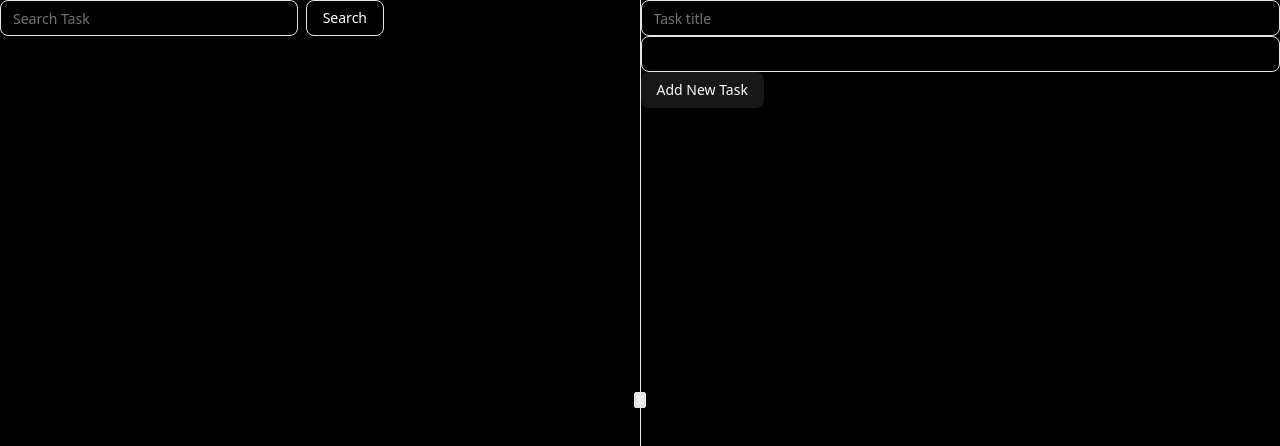
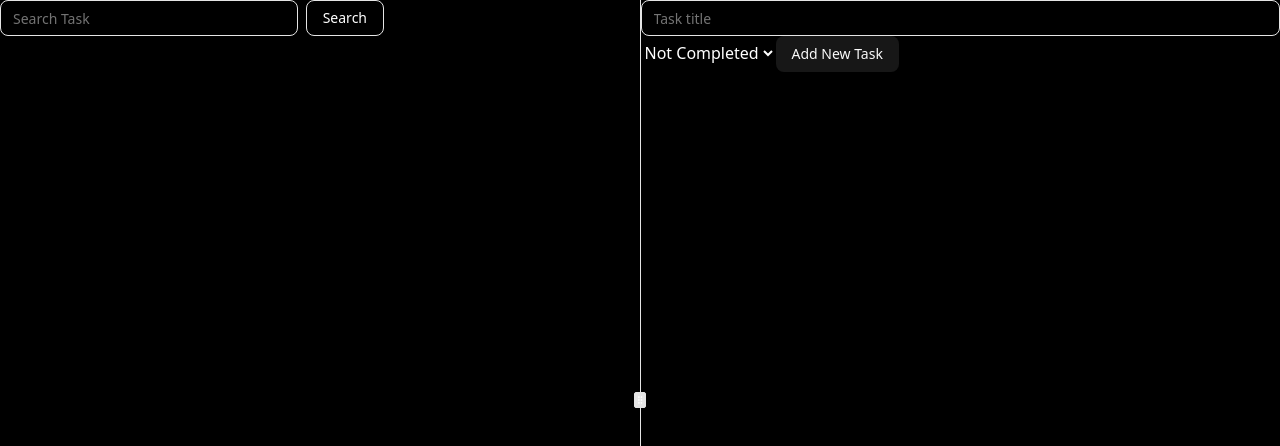
Before and after one commit to Sardor-web-dev/TodoList, a React (Vite) app: page / in a window 1280 px wide. Shown: the top 446 px of the page. Built offline with nearby package versions, Linux system fonts and the light colour scheme.

Commit message:
changed to selector

```diff
--- a/src/components/custom/FormAdd.tsx
+++ b/src/components/custom/FormAdd.tsx
@@ -36,7 +36,10 @@ const FormForAdd:React.FC<SearchFormProps> = ({todos, setTodos}) => {
     <>
       <form onSubmit={handleSubmit}>
         <Input placeholder="Task title" name="title" />
-        <Input type="text" name="isCompleted" />
+        <select name="isCompleted">
+          <option className="text-white bg-black rounded-2xl gap-2 " value="false">Not Completed</option>
+          <option className="text-white bg-black rounded-2xl gap-2 " value="true">Completed</option>
+        </select>
         <Button>Add New Task</Button>
       </form>
     </>
```
